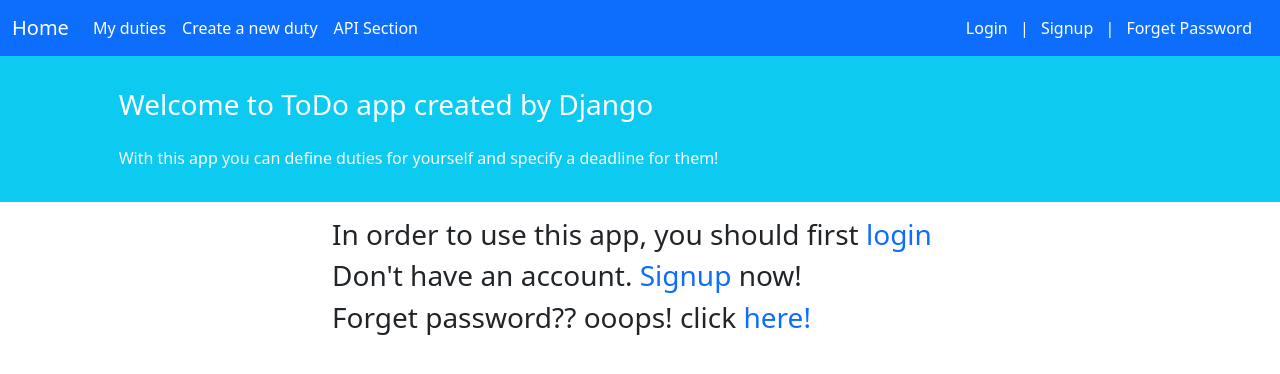
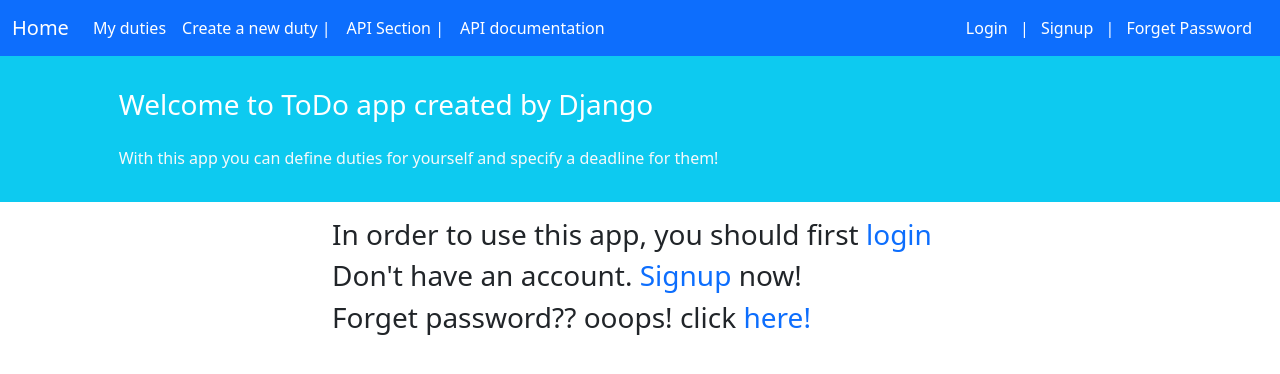
Before and after one commit to sdgmhz/todo_app, a Django app: page / in a window 1280 px wide. Shown: the top 374 px of the page. Run offline with Django 4.2, Linux system fonts and the light colour scheme; some libraries are stand-ins or nearby versions.

Commit message:
add a simple document using restframework

```diff
--- a/config/settings.py
+++ b/config/settings.py
@@ -43,6 +43,7 @@
     'crispy_forms',
     'django_filters',
     'rest_framework',
+    'drf_yasg',
 
     # local
     'accounts.apps.AccountsConfig',
@@ -148,3 +149,7 @@
 LOGOUT_REDIRECT_URL = 'home'
 
 EMAIL_BACKEND = 'django.core.mail.backends.console.EmailBackend'
+
+REST_FRAMEWORK = {
+    'DEFAULT_SCHEMA_CLASS': 'rest_framework.schemas.coreapi.AutoSchema',
+}
--- a/config/urls.py
+++ b/config/urls.py
@@ -20,6 +20,8 @@
 from django.conf.urls.static import static
 from django.views.generic.base import TemplateView
 
+from rest_framework.documentation import include_docs_urls
+
 urlpatterns = [
     path('admin/', admin.site.urls),
     path('', TemplateView.as_view(template_name="home.html"), name='home'),
@@ -29,6 +31,9 @@
     path('403/', TemplateView.as_view(template_name="403.html")),
     path('api-auth/', include('rest_framework.urls')),
 
+    path('api/', TemplateView.as_view(template_name="doc.html"), name='api-docs'),
+    path('api-docs/', include_docs_urls(title='api sample doc')),
+
 ]
 
 
--- a/templates/_base.html
+++ b/templates/_base.html
@@ -22,8 +22,10 @@
         <div class="collapse navbar-collapse" id="navbarNavAltMarkup">
             <div class="navbar-nav">
                 <a class="nav-link active" aria-current="page" href="{% url 'duty_list' %}">My duties</a>
-                <a class="nav-link active" href="{% url 'duty_create' %}">Create a new duty</a>
-                <a class="nav-link active" href="{% url 'api-v1:api-root' %}">API Section</a>
+                <a class="nav-link active" href="{% url 'duty_create' %}">Create a new duty |</a>
+                <a class="nav-link active" href="{% url 'api-v1:api-root' %}">API Section |</a>
+                <a class="nav-link active" href="{% url 'api-docs' %}">API documentation</a>
+
 
             </div>
         </div>
```
Also changed, not shown: templates/doc.html (added, +20 -0 lines).
